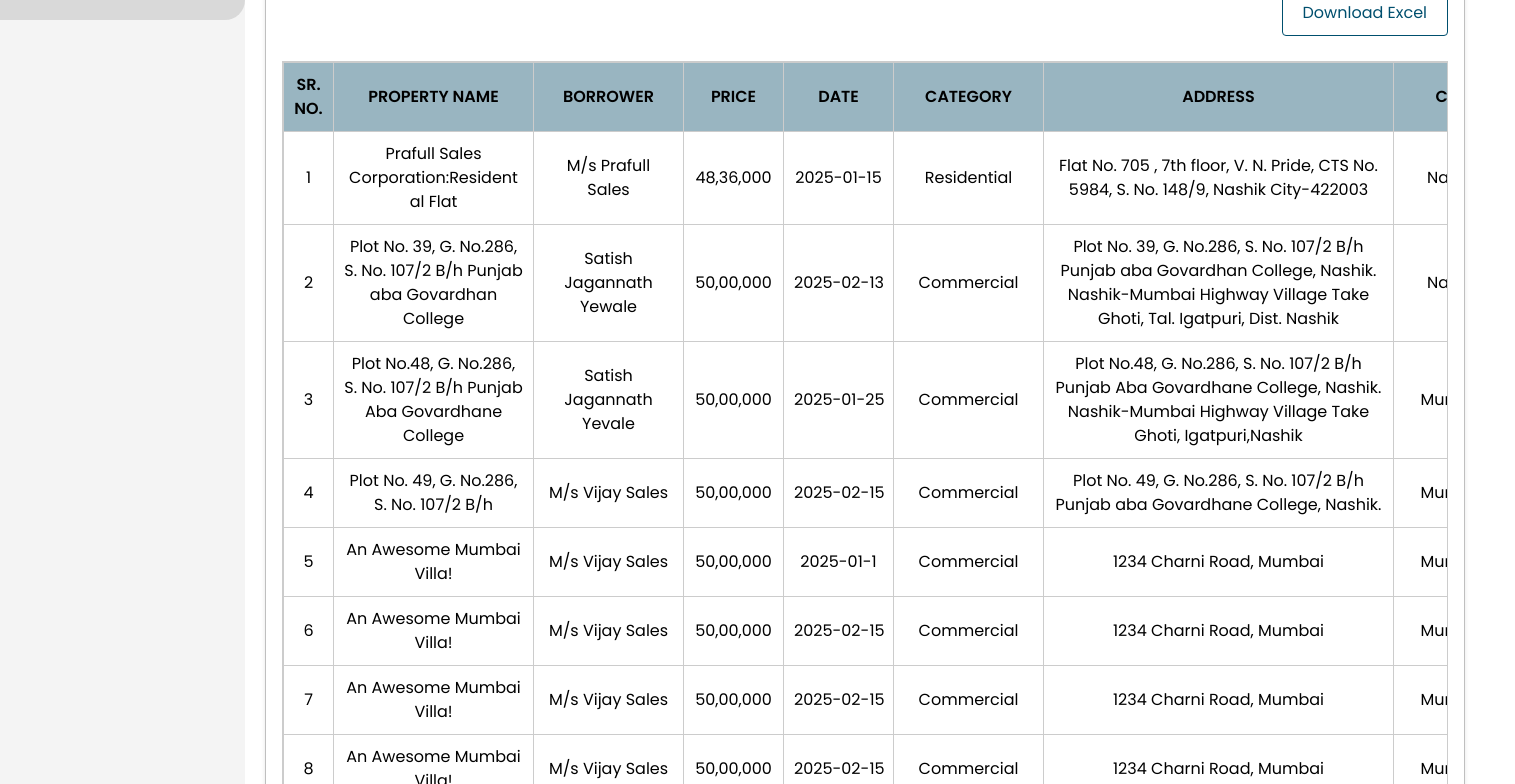
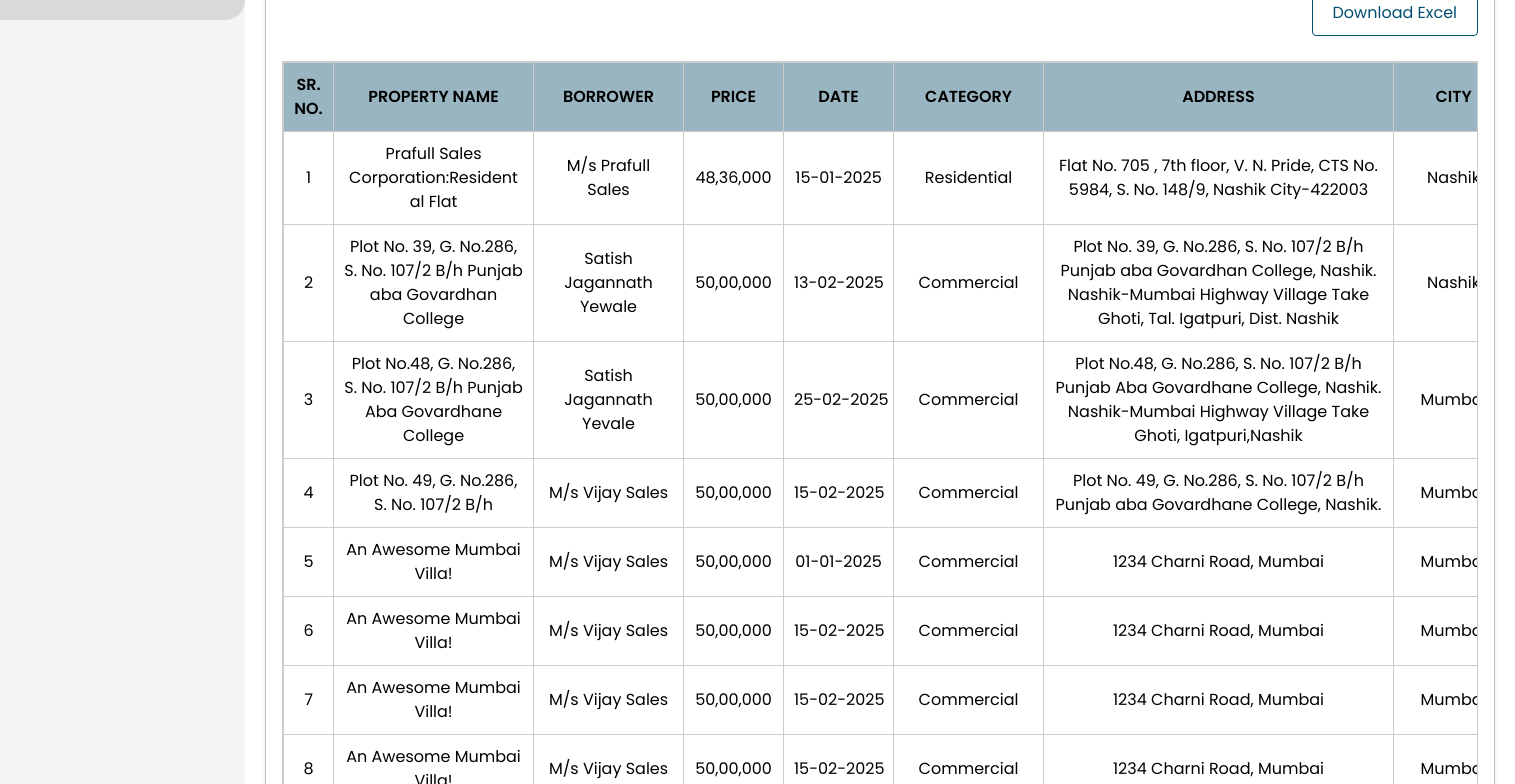
Before and after one commit to Tanishq-Raj/s8test, a React (Vite) app in the folder BankOfficer/: page /myAssets in a window 1280 px wide. Shown: the part 780-1564 px from the top of the page, 1515 px wide, since content can reach past the window. Built offline with nearby package versions, Linux system fonts and the light colour scheme.

Commit message:
table search bar

```diff
--- a/BankOfficer/src/dashComponent/Auction Table/Table.jsx
+++ b/BankOfficer/src/dashComponent/Auction Table/Table.jsx
@@ -98,16 +98,23 @@ const AuctionHistory = () => {
 
   const highlightText = (text, query) => {
     if (!query) return text;
-    const parts = text.split(new RegExp(`(${query})`, "gi"));
-    return parts.map((part, index) =>
+    const regex = new RegExp(`(${query})`, "gi");
+    return text.split(regex).map((part, index) =>
       part.toLowerCase() === query.toLowerCase() ? (
-        <span key={index} className="highlight">
-          {part}
-        </span>
+        <span key={index} className="highlight">{part}</span>
       ) : (
         part
       )
     );
+  };
+
+  // Format date as dd/mm/yyyy
+  const formatDate = (dateString) => {
+    const date = new Date(dateString);
+    const day = String(date.getDate()).padStart(2, '0');
+    const month = String(date.getMonth() + 1).padStart(2, '0');
+    const year = date.getFullYear();
+    return `${day}-${month}-${year}`;
   };
 
   return (
@@ -173,14 +180,14 @@ const AuctionHistory = () => {
                   <td>{highlightText(item.title, searchQuery)}</td>
                   <td>{highlightText(item.borrower, searchQuery)}</td>
                   <td>{highlightText(item.price, searchQuery)}</td>
-                  <td>{highlightText(item.auctionDate, searchQuery)}</td>
+                  <td>{highlightText(formatDate(item.auctionDate), searchQuery)}</td>
                   <td>{highlightText(item.category, searchQuery)}</td>
                   <td className="address-column">{highlightText(item.address, searchQuery)}</td>
                   <td>{highlightText(item.city, searchQuery)}</td>
                   <td>{highlightText(item.state, searchQuery)}</td>
                   <td>
-                    <span className={getStatus(item.auctionDate) === "Closed" ? "closed" : getStatus(item.auctionDate) === "Ongoing" ? "ongoing" : "upcoming"}>
-                      {getStatus(item.auctionDate)}
+                  <span className={`status ${getStatus(item.auctionDate).toLowerCase()}`}>
+                      {highlightText(getStatus(item.auctionDate), searchQuery)}
                     </span>
                   </td>
                   <td className="action-buttons">
--- a/BankOfficer/src/dashComponent/Auction Table/table.scss
+++ b/BankOfficer/src/dashComponent/Auction Table/table.scss
@@ -7,7 +7,7 @@
   border: 1px solid rgba(0, 0, 0, 0.25);
   box-shadow: 0 2px 4px rgba(0, 0, 0, 0.1);
   min-height: 100vh;
-width: 1200px;}
+width: 1230px;}
 
 // .auction-box {
 //   background: #fff;
@@ -171,7 +171,7 @@ th:nth-child(11), td:nth-child(11) { width: 180px; }
   overflow-wrap: break-word;
 }
 
-td span {
+td span.status {
   &.ongoing {color:  #52b788;}
 
   &.upcoming {color: #0466c8;}
--- a/BankOfficer/src/dashComponent/singlePage Header/singleHeader.jsx
+++ b/BankOfficer/src/dashComponent/singlePage Header/singleHeader.jsx
@@ -7,7 +7,7 @@ const SingleHeader = ({ pageName, title }) => {
       <div className="header-content">
         <div className="breadcrumbs">
           <span className="page-name">{pageName}</span>
-          <span className="separator"> &gt; </span>
+          <span className="separator">&gt; </span>
           <span className="title">{title}</span>
         </div>
         <div className="sub-title">Showing {title}</div>
--- a/BankOfficer/src/dashComponent/singlePage Header/singleHeader.scss
+++ b/BankOfficer/src/dashComponent/singlePage Header/singleHeader.scss
@@ -28,7 +28,7 @@
 
     .breadcrumbs {
       display: flex;
-      align-items: center;
+      // align-items: center;
       font-size: 20px;
       color: #333;
       white-space: nowrap; // Prevent line breaks
@@ -40,7 +40,7 @@
       }
 
       .separator {
-        margin-top: -26px;
+        margin-top: 0px;
         color: #aaa;
         background-color: white;
         margin-bottom: 3px;
@@ -48,15 +48,17 @@
       }
 
       .title {
+        font-size: 16px;
         font-weight: bold;
         color: #000;
+        white-space: nowrap; // Allow line breaks
       }
     }
 
     .sub-title {
       font-size: 14px;
       color: #777;
-      white-space: nowrap; // Prevent line breaks
-    }
+      white-space: normal; // Allow line breaks
+     }
   }
 }
--- a/BankOfficer/src/dummyData.js
+++ b/BankOfficer/src/dummyData.js
@@ -159,7 +159,7 @@ export default properties;
 
     latitude: 20.009444549124982,
     longitude: 73.79983966123419,
-    auctionDate: "2025-01-25",
+    auctionDate: "2025-02-25",
     area: " 329 Sq. Mt.",
     bankName: "Yes Bank",
     time:"10am-12am",
--- a/BankOfficer/src/officerPages/profile Settings/profile2.scss
+++ b/BankOfficer/src/officerPages/profile Settings/profile2.scss
@@ -53,7 +53,7 @@
      }
 
       .upload-btn {
-        background-color: #004663;
+        background-color:#00324a;
         color: white;
         border: none;
         padding: 10px 15px;
@@ -65,7 +65,7 @@
       }
 
       .upload-btn:hover {
-        background-color: #00324a;
+        background-color:#004663;
       }
 
       /* Details Section */
--- a/BankOfficer/src/officerPages/singlePage/single.jsx
+++ b/BankOfficer/src/officerPages/singlePage/single.jsx
@@ -51,7 +51,7 @@ const Single = () => {
     <div className="info-item">
       <img src="/price-tag.svg" alt="price" className="info-icon" />
       <span className="info-label">Price:</span>
-      <span className="info-value highlight">₹ {post.price}</span>
+      <span className="info-value highligh">₹ {post.price}</span>
     </div>
 
     <div className="info-item">
```
Also changed, not shown: BankOfficer/src/dashComponent/list/list.jsx (deleted, +0 -15 lines), BankOfficer/src/dashComponent/list/list.scss (deleted, +0 -27 lines).
